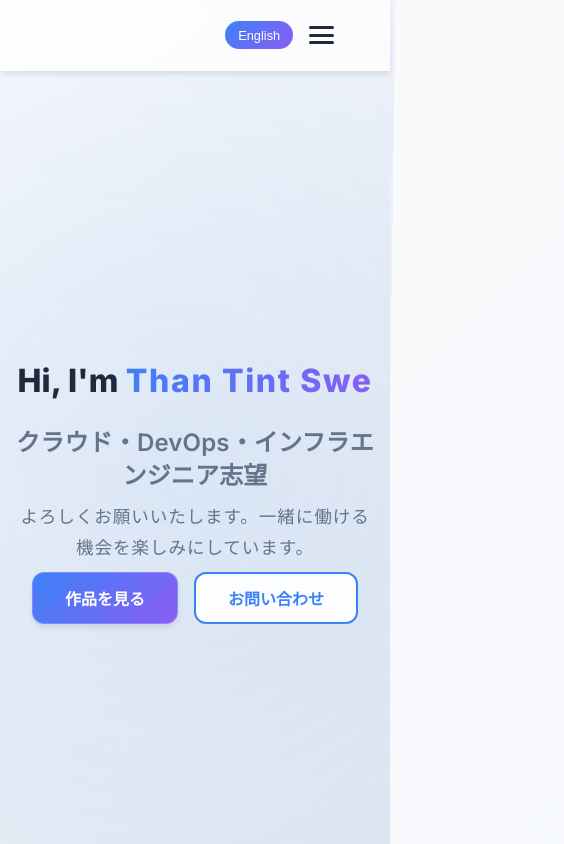
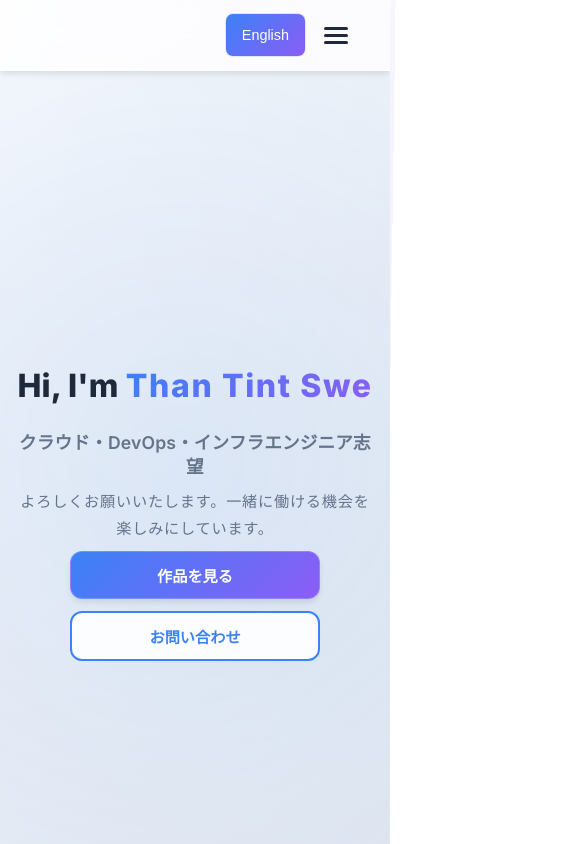
Before and after one commit to tts1196/thantintswe-portfolio, a React (Vite) app: page / in a window 390 px wide. Shown: the top 844 px of the page, 564 px wide, since content can reach past the window. Built offline with nearby package versions, Linux system fonts and the light colour scheme.

Commit message:
Fix mobile UI responsive issues - improved touch targets, navigation, and layout

```diff
--- a/index.html
+++ b/index.html
@@ -3,14 +3,21 @@
   <head>
     <meta charset="UTF-8" />
     <link rel="icon" type="image/png" href="/logo.png" />
-    <meta name="viewport" content="width=device-width, initial-scale=1.0" />
-    <meta name="description" content="タン ティン スェー - クラウドソリューションアーキテクト・フルスタック開発者のポートフォリオ。スケーラブルなクラウドソリューションと革新的なWebアプリケーションの構築に情熱を注いでいます。" />
-    <meta name="keywords" content="クラウドソリューションアーキテクト, フルスタック開発者, React, Node.js, AWS, Azure, ポートフォリオ" />
+    <meta name="viewport" content="width=device-width, initial-scale=1.0, maximum-scale=5.0, user-scalable=yes" />
+
+    <!-- Mobile-specific meta tags -->
+    <meta name="format-detection" content="telephone=no" />
+    <meta name="mobile-web-app-capable" content="yes" />
+    <meta name="apple-mobile-web-app-capable" content="yes" />
+    <meta name="apple-mobile-web-app-status-bar-style" content="default" />
+    <meta name="theme-color" content="#3b82f6" />
+    <meta name="description" content="タン ティン スェー - インフラエンジニア・ネットワークエンジニア志望のポートフォリオ。AWS、Terraform、Dockerを使用したクラウドインフラ構築の経験があります。" />
+    <meta name="keywords" content="インフラエンジニア, ネットワークエンジニア, AWS, Terraform, Docker, Cisco, Linux, ポートフォリオ" />
     <meta name="author" content="Than Tint Swe" />
 
     <!-- Open Graph Meta Tags -->
-    <meta property="og:title" content="タン ティン スェー - クラウドソリューションアーキテクト ポートフォリオ" />
-    <meta property="og:description" content="クラウドアーキテクチャとフルスタック開発の専門知識を紹介するプロフェッショナルポートフォリオ。" />
+    <meta property="og:title" content="タン ティン スェー - インフラエンジニア・ネットワークエンジニア ポートフォリオ" />
+    <meta property="og:description" content="AWS、Terraform、Dockerを使用したクラウドインフラとネットワーク技術の専門知識を紹介するプロフェッショナルポートフォリオ。" />
     <meta property="og:type" content="website" />
     <meta property="og:url" content="https://thantintswe.me" />
 
--- a/src/App.css
+++ b/src/App.css
@@ -43,6 +43,34 @@ body {
   background: var(--gradient-subtle);
   scroll-behavior: smooth;
   overflow-x: hidden;
+  /* Mobile optimizations */
+  -webkit-text-size-adjust: 100%;
+  -ms-text-size-adjust: 100%;
+  min-height: 100vh;
+  position: relative;
+}
+
+/* Mobile touch optimizations */
+* {
+  -webkit-tap-highlight-color: transparent;
+  -webkit-touch-callout: none;
+  -webkit-user-select: none;
+  -moz-user-select: none;
+  -ms-user-select: none;
+  user-select: none;
+}
+
+/* Allow text selection for content */
+p, span, h1, h2, h3, h4, h5, h6, li, td, th, input, textarea {
+  -webkit-user-select: text;
+  -moz-user-select: text;
+  -ms-user-select: text;
+  user-select: text;
+}
+
+/* Ensure proper box sizing for all elements */
+*, *::before, *::after {
+  box-sizing: border-box;
 }
 
 /* Enhanced text rendering for multilingual content */
@@ -50,6 +78,26 @@ body {
   text-rendering: optimizeLegibility;
   -webkit-font-smoothing: antialiased;
   -moz-osx-font-smoothing: grayscale;
+}
+
+/* Prevent horizontal scrolling on mobile */
+html, body {
+  overflow-x: hidden;
+  width: 100%;
+  position: relative;
+}
+
+/* Improve mobile performance */
+.hero, .section {
+  transform: translateZ(0);
+  -webkit-transform: translateZ(0);
+}
+
+/* Better image handling for mobile */
+img {
+  max-width: 100%;
+  height: auto;
+  display: block;
 }
 
 /* Smooth scrollbar styling */
@@ -265,7 +313,8 @@ p, li, span, div {
 @media (max-width: 768px) {
   .nav-content {
     justify-content: space-between;
-    padding: 1rem 2rem;
+    padding: 1rem 1.5rem;
+    position: relative;
   }
 
   .nav-links {
@@ -280,11 +329,13 @@ p, li, span, div {
     box-shadow: var(--shadow-xl);
     border-radius: 1rem;
     border: 1px solid var(--border-color);
-    min-width: 200px;
+    min-width: 250px;
+    max-width: 90vw;
     gap: 0.5rem;
     opacity: 0;
     visibility: hidden;
     transition: all 0.3s ease;
+    z-index: 1000;
   }
 
   .nav-links-open {
@@ -296,23 +347,63 @@ p, li, span, div {
   .nav-link {
     border-radius: 0.5rem;
     text-align: center;
+    padding: 0.75rem 1rem;
+    min-height: 44px;
+    display: flex;
+    align-items: center;
+    justify-content: center;
+    font-size: 1rem;
+    background: none;
+    border: none;
+    cursor: pointer;
+    transition: background-color 0.2s ease;
+  }
+
+  .nav-link:hover, .nav-link:focus {
+    background-color: var(--bg-secondary);
   }
 
   .mobile-menu-btn {
     display: flex;
+    flex-direction: column;
+    justify-content: center;
+    align-items: center;
+    width: 44px;
+    height: 44px;
+    background: none;
+    border: none;
+    cursor: pointer;
+    padding: 0;
+    gap: 4px;
   }
 
   .mobile-menu-btn span {
+    width: 24px;
+    height: 3px;
     background-color: var(--text-primary);
+    border-radius: 2px;
+    transition: all 0.3s ease;
   }
 
   .nav-controls {
     gap: 0.5rem;
+    align-items: center;
   }
 
   .language-toggle {
-    padding: 0.4rem 0.8rem;
-    font-size: 0.8rem;
+    padding: 0.5rem 1rem;
+    font-size: 0.9rem;
+    min-height: 44px;
+    border-radius: 0.5rem;
+    border: 1px solid var(--border-color);
+    background-color: var(--bg-primary);
+    cursor: pointer;
+    transition: all 0.2s ease;
+  }
+
+  .language-toggle:hover, .language-toggle:focus {
+    background-color: var(--bg-secondary);
+    border-color: var(--primary-color);
   }
 }
 
@@ -635,7 +726,7 @@ section {
   display: grid;
   grid-template-columns: 60% 40%;
   gap: 3rem;
-  align-items: stretch;
+  align-items: start;
 }
 
 .right-sidebar {
@@ -664,10 +755,6 @@ section {
   border: 1px solid rgba(255, 255, 255, 0.2);
   transition: all 0.3s ease;
   animation: fadeInRight 1s ease-out 0.2s both;
-  height: 100%;
-  display: flex;
-  flex-direction: column;
-  justify-content: center;
 }
 
 @keyframes fadeInRight {
@@ -707,14 +794,14 @@ section {
 }
 
 .education-item-compact .education-degree {
-  font-size: 1.35rem;
+  font-size: 1.25rem;
   font-weight: 700;
   margin-bottom: 0.25rem;
   color: var(--text-primary);
 }
 
 .education-item-compact .education-school {
-  font-size: 1.15rem;
+  font-size: 1.1rem;
   color: var(--primary-color);
   font-weight: 600;
   margin-bottom: 0.25rem;
@@ -740,8 +827,8 @@ section {
 
 .education-item-compact .education-description {
   color: var(--text-secondary);
-  line-height: 1.6;
-  font-size: 1.05rem;
+  line-height: 1.5;
+  font-size: 1rem;
 }
 
 /* Updated About Content (Right Side) */
@@ -755,9 +842,6 @@ section {
   border: 1px solid rgba(255, 255, 255, 0.2);
   transition: all 0.3s ease;
   animation: fadeInLeft 1s ease-out;
-  height: 100%;
-  display: flex;
-  flex-direction: column;
 }
 
 @keyframes fadeInLeft {
@@ -781,20 +865,19 @@ section {
 }
 
 .about-description {
-  font-size: 2rem;
+  font-size: 1.25rem;
   color: var(--text-secondary);
   margin-bottom: 2rem;
-  line-height: 1.8;
+  line-height: 2;
   word-break: break-word;
   letter-spacing: 0.01em;
-  font-weight: 600;
 }
 
 .about-description-ja {
-  font-size: 1.2rem;
+  font-size: 1.1rem;
   color: var(--text-light);
   margin-bottom: 2rem;
-  line-height: 1.9;
+  line-height: 2;
   font-style: italic;
   padding: 1rem;
   background-color: var(--bg-secondary);
@@ -1643,8 +1726,16 @@ section {
 
 /* Mobile Responsive Design */
 @media (max-width: 768px) {
+  .container {
+    padding: 0 1.5rem;
+  }
+
   .nav-menu {
     display: none;
+  }
+
+  .hero {
+    padding: 6rem 0 4rem;
   }
 
   .hero-container {
@@ -1655,10 +1746,28 @@ section {
 
   .hero-title {
     font-size: 2.5rem;
+    line-height: 1.2;
+  }
+
+  .hero-subtitle {
+    font-size: 1.25rem;
+  }
+
+  .hero-description {
+    font-size: 1rem;
+    max-width: none;
   }
 
   .hero-buttons {
     justify-content: center;
+    flex-wrap: wrap;
+    gap: 1rem;
+  }
+
+  .btn {
+    min-height: 44px;
+    padding: 0.75rem 1.5rem;
+    font-size: 1rem;
   }
 
   .about-education-layout {
@@ -1683,36 +1792,37 @@ section {
     flex-direction: column;
     text-align: center;
     gap: 1rem;
+    padding: 1.5rem;
   }
 
   .certifications-grid {
-    grid-template-columns: repeat(3, 1fr);
+    grid-template-columns: repeat(2, 1fr);
+    gap: 1rem;
+  }
+
+  .certification-item-card {
+    padding: 1.5rem 1rem;
     gap: 0.75rem;
   }
 
-  .certification-item-card {
-    padding: 1rem 0.5rem;
-    gap: 0.5rem;
-  }
-
   .certification-item-card .cert-logo {
-    width: 80px;
-    height: 80px;
+    width: 100px;
+    height: 100px;
   }
 
   .certification-item-card .cert-title {
+    font-size: 0.9rem;
+    line-height: 1.3;
+  }
+
+  .certification-item-card .cert-details {
     font-size: 0.8rem;
-    line-height: 1.2;
-  }
-
-  .certification-item-card .cert-details {
-    font-size: 0.7rem;
   }
 
   .project-layout-horizontal {
     flex-direction: column;
     padding: 1.5rem;
-    gap: 1rem;
+    gap: 1.5rem;
     min-height: auto;
   }
 
@@ -1724,18 +1834,35 @@ section {
   .project-diagram-right {
     flex: none;
     order: 1;
-    min-height: 250px;
-    max-height: 300px;
-    padding: 0.5rem;
+    min-height: 300px;
+    max-height: 400px;
+    padding: 1rem;
   }
 
   .project-title {
-    font-size: 1.25rem;
+    font-size: 1.5rem;
+  }
+
+  .project-description {
+    font-size: 1rem;
+  }
+
+  .project-tech-grid {
+    grid-template-columns: repeat(auto-fit, minmax(120px, 1fr));
+    gap: 0.75rem;
   }
 
   .contact-content {
     grid-template-columns: 1fr;
     gap: 2rem;
+  }
+
+  .contact-form {
+    order: 1;
+  }
+
+  .contact-info {
+    order: 2;
   }
 
   .footer-content {
@@ -1743,6 +1870,17 @@ section {
     gap: 1rem;
     text-align: center;
   }
+
+  /* Form improvements for mobile */
+  .form-group input,
+  .form-group textarea {
+    min-height: 44px;
+    font-size: 1rem;
+  }
+
+  .form-group textarea {
+    min-height: 120px;
+  }
 }
 
 @media (max-width: 480px) {
@@ -1754,12 +1892,35 @@ section {
     padding: 0 1rem;
   }
 
+  .nav-content {
+    padding: 1rem;
+  }
+
+  .nav-links {
+    min-width: 200px;
+    padding: 1rem;
+  }
+
+  .hero {
+    padding: 5rem 0 3rem;
+  }
+
   .hero-container {
     padding: 0 1rem;
+    gap: 1.5rem;
   }
 
   .hero-title {
     font-size: 2rem;
+    line-height: 1.1;
+  }
+
+  .hero-subtitle {
+    font-size: 1.1rem;
+  }
+
+  .hero-description {
+    font-size: 0.95rem;
   }
 
   .profile-image {
@@ -1770,4 +1931,93 @@ section {
   .image-placeholder {
     font-size: 3rem;
   }
-}
+
+  .section {
+    padding: 3rem 0;
+  }
+
+  .section-title {
+    font-size: 2rem;
+  }
+
+  .certifications-grid {
+    grid-template-columns: 1fr;
+    gap: 1rem;
+    max-width: 300px;
+    margin: 0 auto;
+  }
+
+  .certification-item-card {
+    padding: 1.5rem;
+    gap: 1rem;
+  }
+
+  .certification-item-card .cert-logo {
+    width: 120px;
+    height: 120px;
+  }
+
+  .certification-item-card .cert-title {
+    font-size: 1rem;
+  }
+
+  .certification-item-card .cert-details {
+    font-size: 0.9rem;
+  }
+
+  .project-layout-horizontal {
+    padding: 1rem;
+    gap: 1rem;
+  }
+
+  .project-title {
+    font-size: 1.25rem;
+  }
+
+  .project-tech-grid {
+    grid-template-columns: 1fr;
+    gap: 0.5rem;
+  }
+
+  .tech-tag {
+    padding: 0.5rem 1rem;
+    font-size: 0.85rem;
+    text-align: center;
+  }
+
+  .btn {
+    padding: 0.75rem 1.25rem;
+    font-size: 0.95rem;
+  }
+
+  .hero-buttons {
+    flex-direction: column;
+    align-items: center;
+    gap: 0.75rem;
+  }
+
+  .hero-buttons .btn {
+    width: 100%;
+    max-width: 250px;
+  }
+
+  /* Improve form elements on small screens */
+  .form-group {
+    margin-bottom: 1rem;
+  }
+
+  .form-group input,
+  .form-group textarea {
+    font-size: 1rem;
+    padding: 0.75rem;
+  }
+
+  /* Better spacing for contact section */
+  .contact-content {
+    gap: 1.5rem;
+  }
+
+  .contact-info-item {
+    padding: 1rem;
+  }
+}
```
